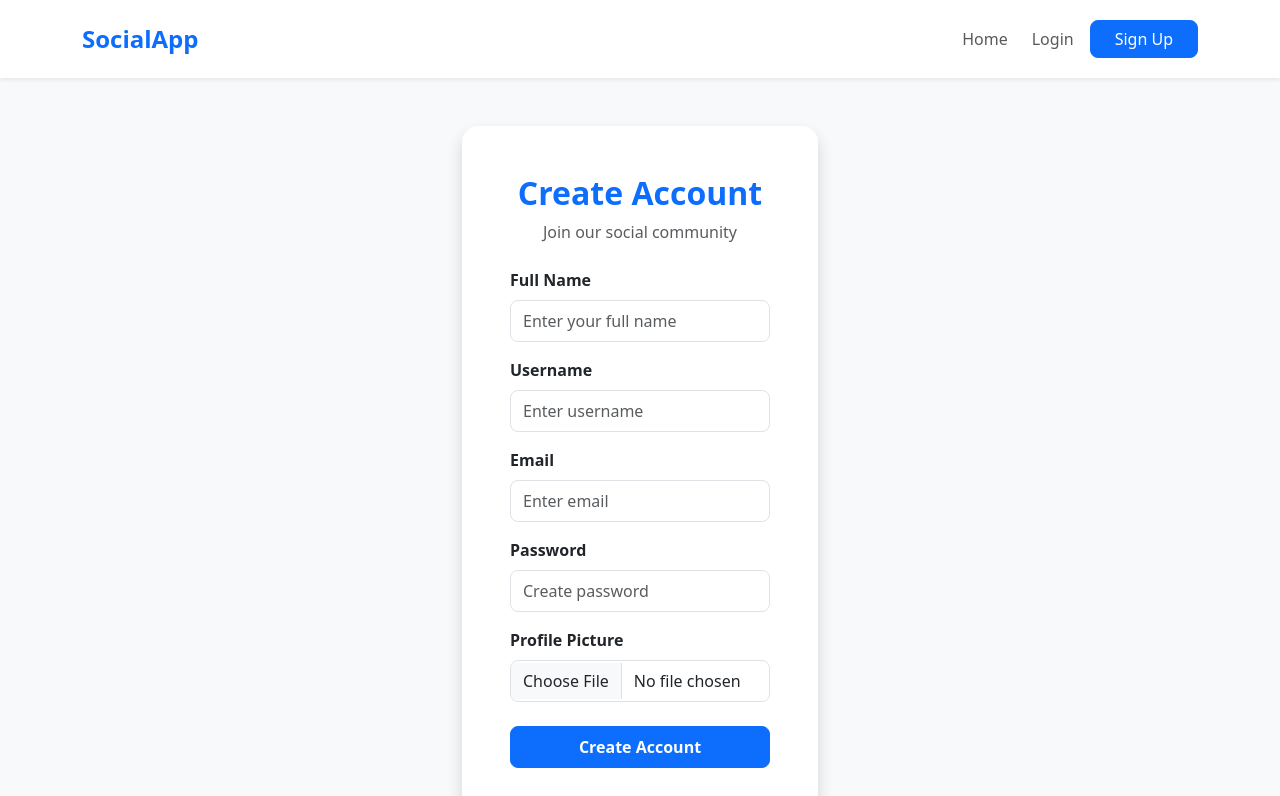
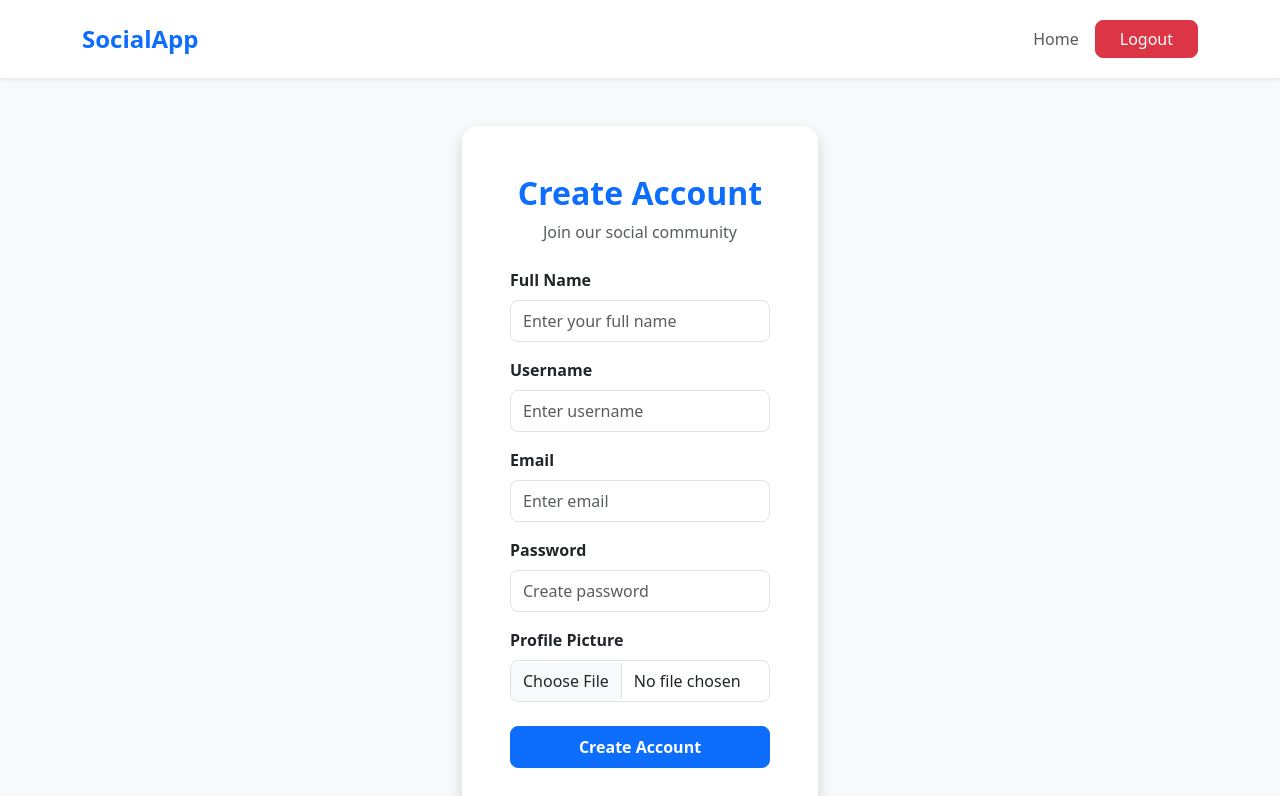
Before and after one commit to AsimSiddiqui793264/social-app-frontend, a React (Vite) app: page /signup in a window 1280 px wide. Shown: the top 796 px of the page. Built offline with nearby package versions, Linux system fonts and the light colour scheme.

Commit message:
feat: implement logout functionality in Header component and update auth API

```diff
--- a/src/components/Header.jsx
+++ b/src/components/Header.jsx
@@ -1,11 +1,60 @@
 import React from "react";
-import { Navbar, Container, Nav, Button } from "react-bootstrap";
-import { Link } from "react-router-dom";
+import {
+  Navbar,
+  Container,
+  Nav,
+  Button,
+} from "react-bootstrap";
+
+import {
+  Link,
+  useNavigate,
+} from "react-router-dom";
+
+import { useDispatch } from "react-redux";
+
+import { toast } from "react-toastify";
+
+import { logoutUser } from "../services/authApi";
+
+import { logout } from "../features/auth/authSlice";
 
 const Header = () => {
+  const navigate = useNavigate();
+
+  const dispatch = useDispatch();
+
+  const handleLogout = async () => {
+    try {
+      // Backend logout API
+      await logoutUser();
+
+      // Clear Redux + localStorage
+      dispatch(logout());
+
+      // Success message
+      toast.success("Logout successful");
+
+      // Go to login page
+      navigate("/login");
+    } catch (error) {
+      console.log("Logout Error:", error);
+
+      toast.error(
+        error?.response?.data?.message ||
+          "Logout failed"
+      );
+    }
+  };
+
   return (
-    <Navbar bg="white" expand="lg" className="shadow-sm py-3">
+    <Navbar
+      bg="white"
+      expand="lg"
+      className="shadow-sm py-3"
+    >
       <Container>
+
         <Navbar.Brand
           as={Link}
           to="/"
@@ -17,25 +66,25 @@ const Header = () => {
         <Navbar.Toggle aria-controls="main-navbar" />
 
         <Navbar.Collapse id="main-navbar">
+
           <Nav className="ms-auto align-items-lg-center gap-lg-2">
+
             <Nav.Link as={Link} to="/">
               Home
             </Nav.Link>
 
-            <Nav.Link as={Link} to="/login">
-              Login
-            </Nav.Link>
+            <Button
+              variant="danger"
+              className="rounded-3 px-4"
+              onClick={handleLogout}
+            >
+              Logout
+            </Button>
 
-            <Button
-              as={Link}
-              to="/signup"
-              variant="primary"
-              className="rounded-3 px-4"
-            >
-              Sign Up
-            </Button>
           </Nav>
+
         </Navbar.Collapse>
+
       </Container>
     </Navbar>
   );
--- a/src/features/auth/authSlice.js
+++ b/src/features/auth/authSlice.js
@@ -41,19 +41,23 @@ const getUserFromResponse = (payload) => {
       (user) =>
         user &&
         typeof user === "object" &&
-        (user._id || user.id)
+        (user?._id || user?.id)
     ) || null
   );
 };
 
 const authSlice = createSlice({
   name: "auth",
+
   initialState,
+
   reducers: {
     logout: (state) => {
       state.currentUser = null;
       state.isAuthenticated = false;
+      state.loading = false;
       state.error = null;
+
       localStorage.removeItem("socialAppUser");
     },
 
@@ -74,11 +78,14 @@ const authSlice = createSlice({
 
   extraReducers: (builder) => {
     builder
+
+      // LOGIN PENDING
       .addCase(login.pending, (state) => {
         state.loading = true;
         state.error = null;
       })
 
+      // LOGIN SUCCESS
       .addCase(login.fulfilled, (state, action) => {
         state.loading = false;
         state.error = null;
@@ -94,12 +101,11 @@ const authSlice = createSlice({
             JSON.stringify(user)
           );
         } else {
-          // Login cookie is still created by the backend.
-          // User data could not be found in the login response.
           state.isAuthenticated = true;
         }
       })
 
+      // LOGIN FAILED
       .addCase(login.rejected, (state, action) => {
         state.loading = false;
         state.error = action.payload;
--- a/src/services/authApi.js
+++ b/src/services/authApi.js
@@ -31,3 +31,15 @@ export const registerUser = async (formData) => {
 
   return response.data;
 };
+
+// Logout
+export const logoutUser = async () => {
+  const response = await axios.get(
+    `${API}/logout`,
+    {
+      withCredentials: true,
+    }
+  );
+
+  return response.data;
+};
```
